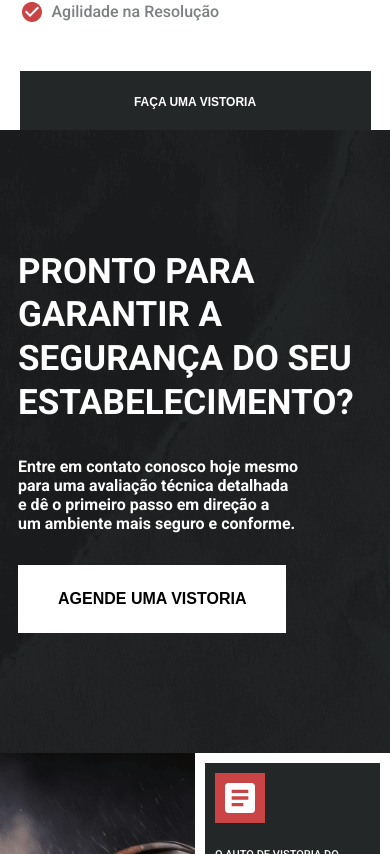
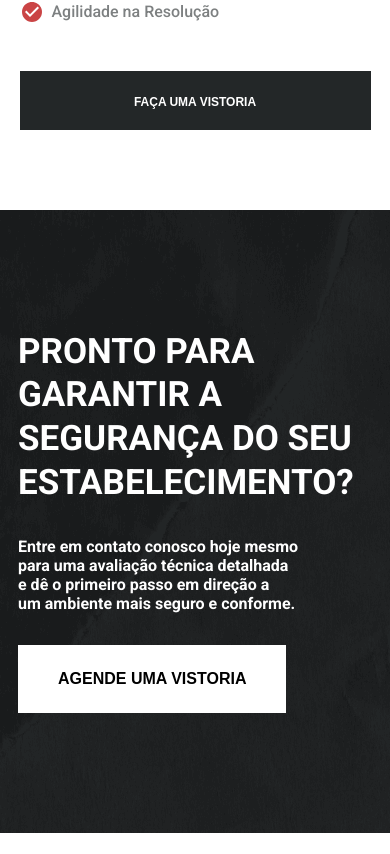
Before and after one commit to Gabriel-Andreoni/lp-valverde-engenharia, a Next.js app: page / in a window 390 px wide. Shown: the part 3550-4404 px from the top of the page. Built offline with nearby package versions, Linux system fonts and the light colour scheme.

Commit message:
Arrumando o responsivo do CTA

```diff
--- a/app/components/CTA/cta.css
+++ b/app/components/CTA/cta.css
@@ -90,7 +90,7 @@
     .cta-container {
         width: 100%;
 
-        margin-top: 120px;
+        margin: 120px 0 !important;
 
         .cta-content {
             width: 90% !important;
@@ -102,7 +102,7 @@
 
 @media (width <= 767px) {
     .cta-container {
-        margin: 0 !important;
+        margin: 80px 0 !important;
 
         .cta-content {
             width: 95% !important;
```
Also changed, not shown: app/components/Services/services.css (line endings or trailing spaces).
